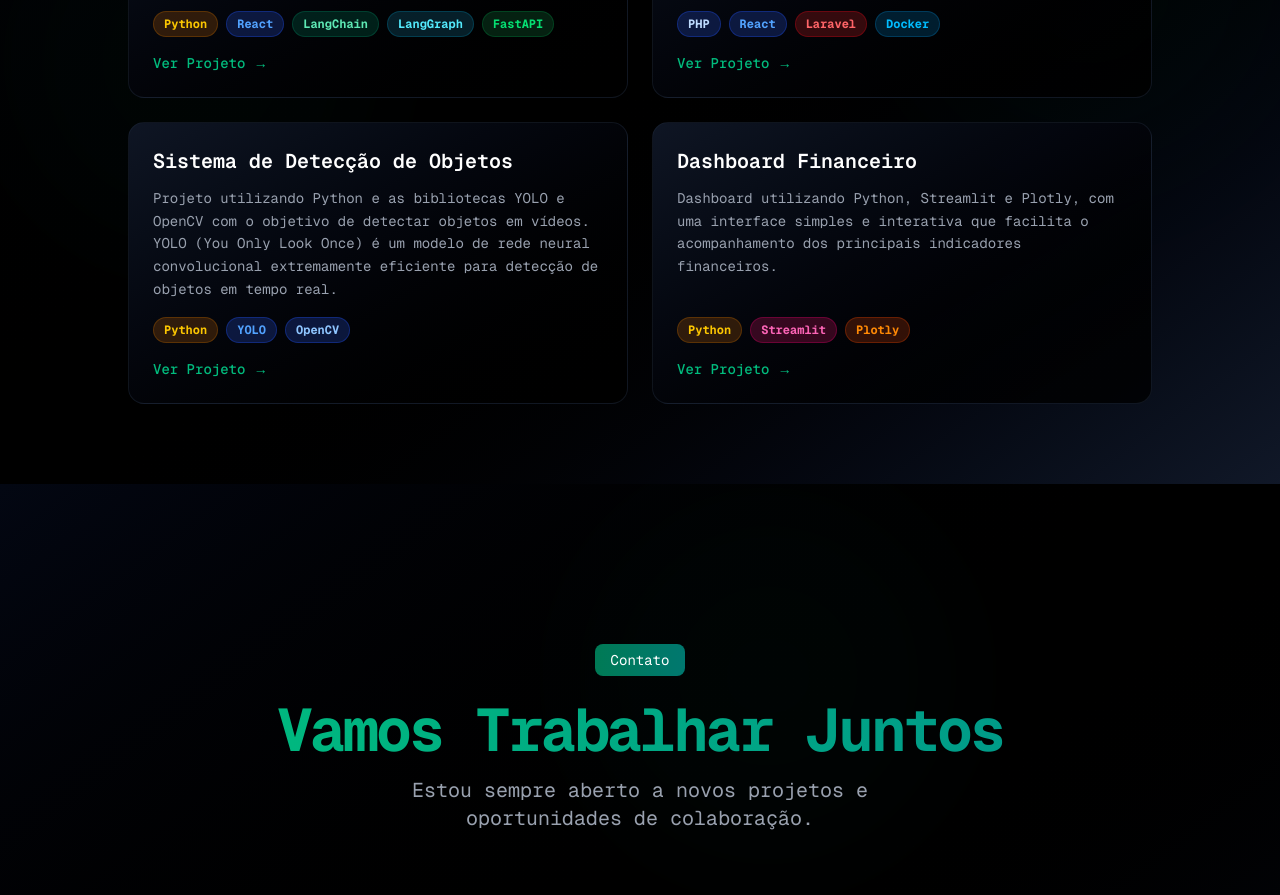
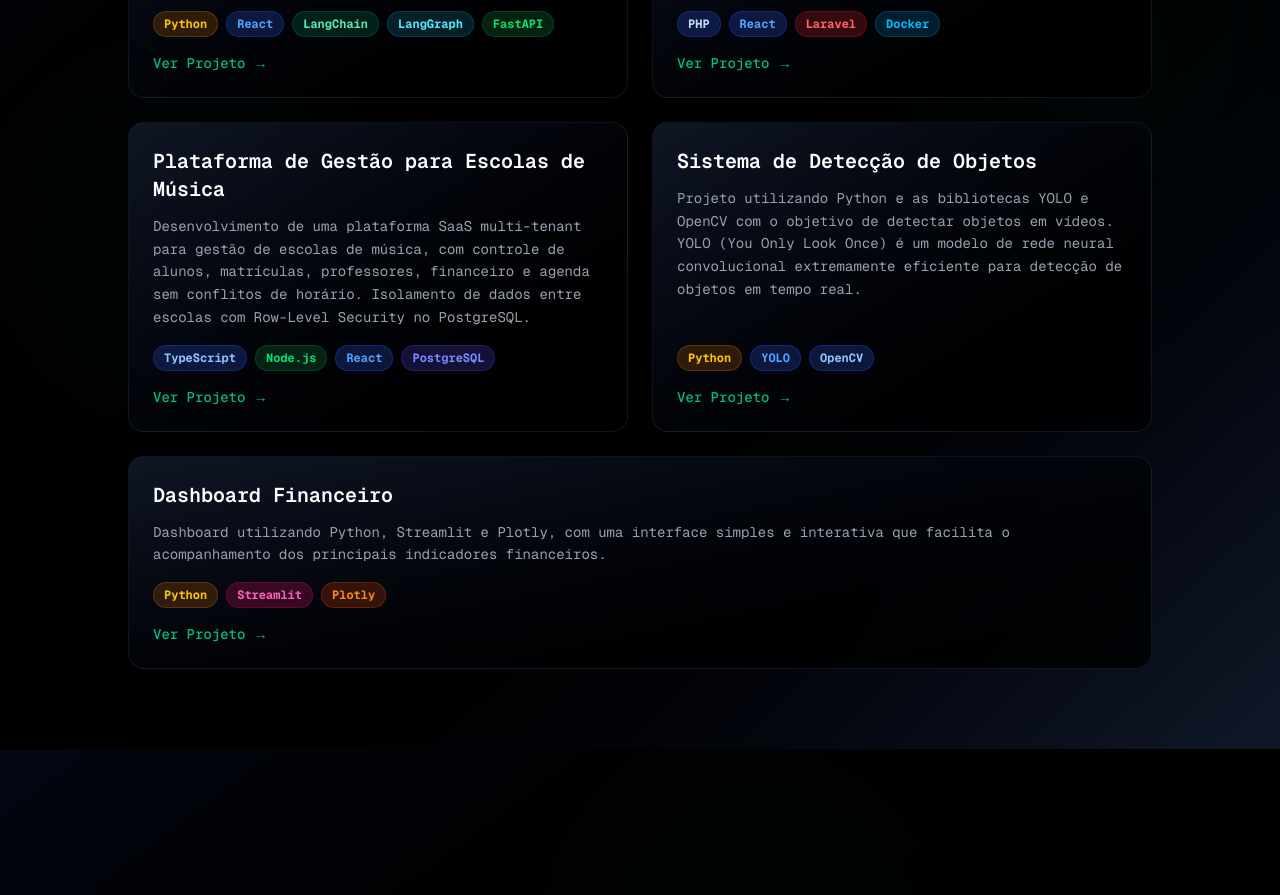
Before and after one commit to ricardodatadev/my-portfolio, a Next.js app: page / in a window 1280 px wide. Shown: the part 3180-4075 px from the top of the page. Built offline with nearby package versions, Linux system fonts and the light colour scheme.

Commit message:
feat (projetos): adiciona Plataforma de Gestão para Escolas de Música

```diff
--- a/app/components/Projects.tsx
+++ b/app/components/Projects.tsx
@@ -15,6 +15,14 @@ export default function Projects() {
       technologies: ["PHP", "React", "Laravel", "Docker"],
 
       link: "https://github.com/ricardodatadev/fleet-management-erp-showcase.git",
+    },
+    {
+      title: "Plataforma de Gestão para Escolas de Música",
+      description:
+        "Desenvolvimento de uma plataforma SaaS multi-tenant para gestão de escolas de música, com controle de alunos, matrículas, professores, financeiro e agenda sem conflitos de horário. Isolamento de dados entre escolas com Row-Level Security no PostgreSQL.",
+      technologies: ["TypeScript", "Node.js", "React", "PostgreSQL"],
+
+      link: "https://github.com/ricardodatadev/music-manager-erp-showcase.git",
     },
     {
       title: "Sistema de Detecção de Objetos",
@@ -100,7 +108,11 @@ export default function Projects() {
             {projects.map((project, index) => (
               <div
                 key={index}
-                className="group p-6 rounded-2xl bg-gradient-to-br from-gray-900/90 to-black/80 border border-gray-800/50 hover:border-emerald-700/50 transition-all duration-300 hover:shadow-2xl hover:shadow-emerald-900/20 flex flex-col h-full"
+                className={`group p-6 rounded-2xl bg-gradient-to-br from-gray-900/90 to-black/80 border border-gray-800/50 hover:border-emerald-700/50 transition-all duration-300 hover:shadow-2xl hover:shadow-emerald-900/20 flex flex-col h-full ${
+                  projects.length % 2 === 1 && index === projects.length - 1
+                    ? "md:col-span-2"
+                    : ""
+                }`}
               >
                 <h3 className="text-xl font-semibold text-white mb-3 group-hover:text-emerald-400 transition-colors font-mono">
                   {project.title}
```
